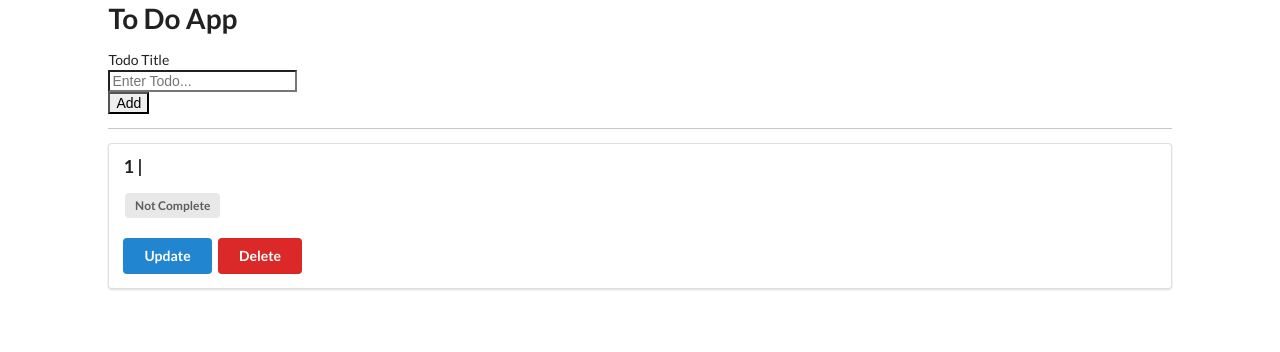
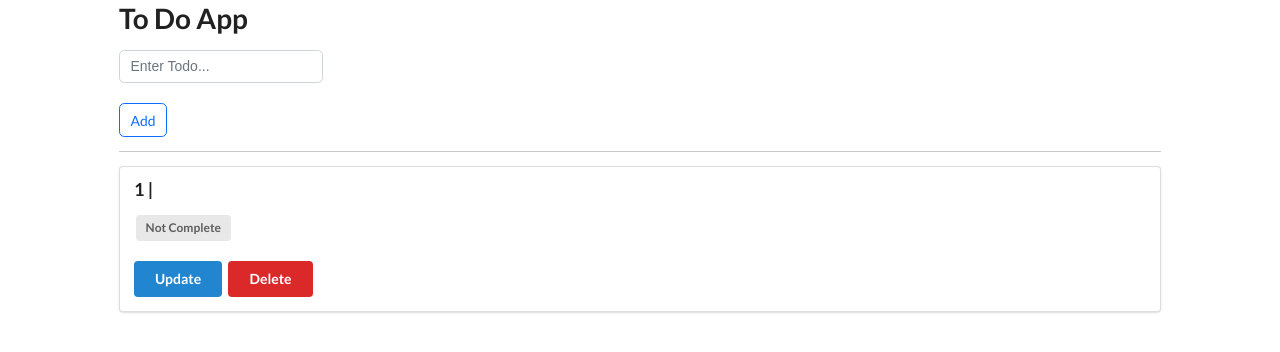
Before and after one commit to kayabaakihiko13/ToDO-List, a Flask app: page / in a window 1280 px wide. Shown: the part 43-395 px from the top of the page. Run offline with Flask 2, Linux system fonts and the light colour scheme; data comes from the database, SQL or seed files in the repository; both versions use the stored data as it was after the commit.

Commit message:
update Gui

```diff
--- a/applications/templates/index.html
+++ b/applications/templates/index.html
@@ -1,14 +1,13 @@
 {% extends 'layout.html' %}
 {% block content %}
-<div>
+<div class="container-fluid">
     <h1>To Do App</h1>
 
-    <form action="/add" method="post">
+    <form class="d-flex" action="/add" method="post">
         <div>
-            <label>Todo Title</label><br>
-            <input type="text" name="title" placeholder="Enter Todo...">
+            <input class="form-control" type="text" name="title" placeholder="Enter Todo...">
             <br>
-            <button type="submit">Add</button>
+            <button class="btn btn-outline-primary" type="submit">Add</button>
         </div>
     </form>
     <hr>
--- a/applications/templates/layout.html
+++ b/applications/templates/layout.html
@@ -6,8 +6,9 @@
     <meta name="viewport" content="width=device-width, initial-scale=1.0">
     <link href="https://cdn.jsdelivr.net/npm/bootstrap@5.2.3/dist/css/bootstrap.min.css" rel="stylesheet" integrity="sha384-rbsA2VBKQhggwzxH7pPCaAqO46MgnOM80zW1RWuH61DGLwZJEdK2Kadq2F9CUG65" crossorigin="anonymous">
     <link rel="stylesheet" href="https://cdn.jsdelivr.net/npm/semantic-ui@2.4.2/dist/semantic.min.css">
-<script src="https://cdn.jsdelivr.net/npm/semantic-ui@2.4.2/dist/semantic.min.js"></script>
+    <script src="https://cdn.jsdelivr.net/npm/semantic-ui@2.4.2/dist/semantic.min.js"></script>
     <title>ToDo App</title>
+    <link rel="icon" href="../../pngegg.png">
 </head>
 <body>
     <!-- Navbar Body -->
```
Also changed, not shown: applications/base.db, pngegg.png (added).
